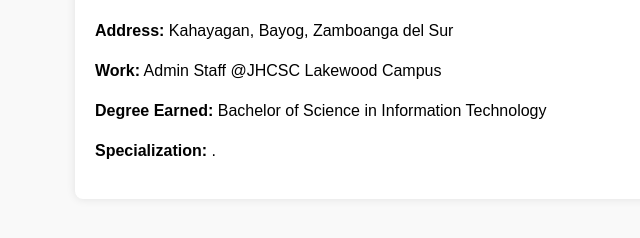
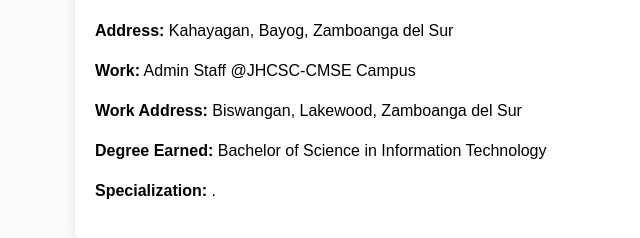
Before and after one commit to cherylampalo/MyProfile-Ampalo, a plain HTML site: page index.html in a window 1280 px wide. Shown: the part 276-514 px from the top of the page, without its empty margins (245-885 px from the left). Drawn offline with Linux system fonts and the light colour scheme.

Commit message:
Update index.html

```diff
--- a/index.html
+++ b/index.html
@@ -37,7 +37,8 @@
     <img src="Ampalo.jpg" alt="My Picture">
     <h1>CHERYL AMPALO</h1>
     <p><strong>Address:</strong> Kahayagan, Bayog, Zamboanga del Sur</p>
-    <p><strong>Work:</strong> Admin Staff @JHCSC Lakewood Campus</p>
+    <p><strong>Work:</strong> Admin Staff @JHCSC-CMSE Campus</p>
+    <p><strong>Work Address:</strong> Biswangan, Lakewood, Zamboanga del Sur</p>
     <p><strong>Degree Earned:</strong> Bachelor of Science in Information Technology</p>
     <p><strong>Specialization:</strong> .</p>
   </div>
```
